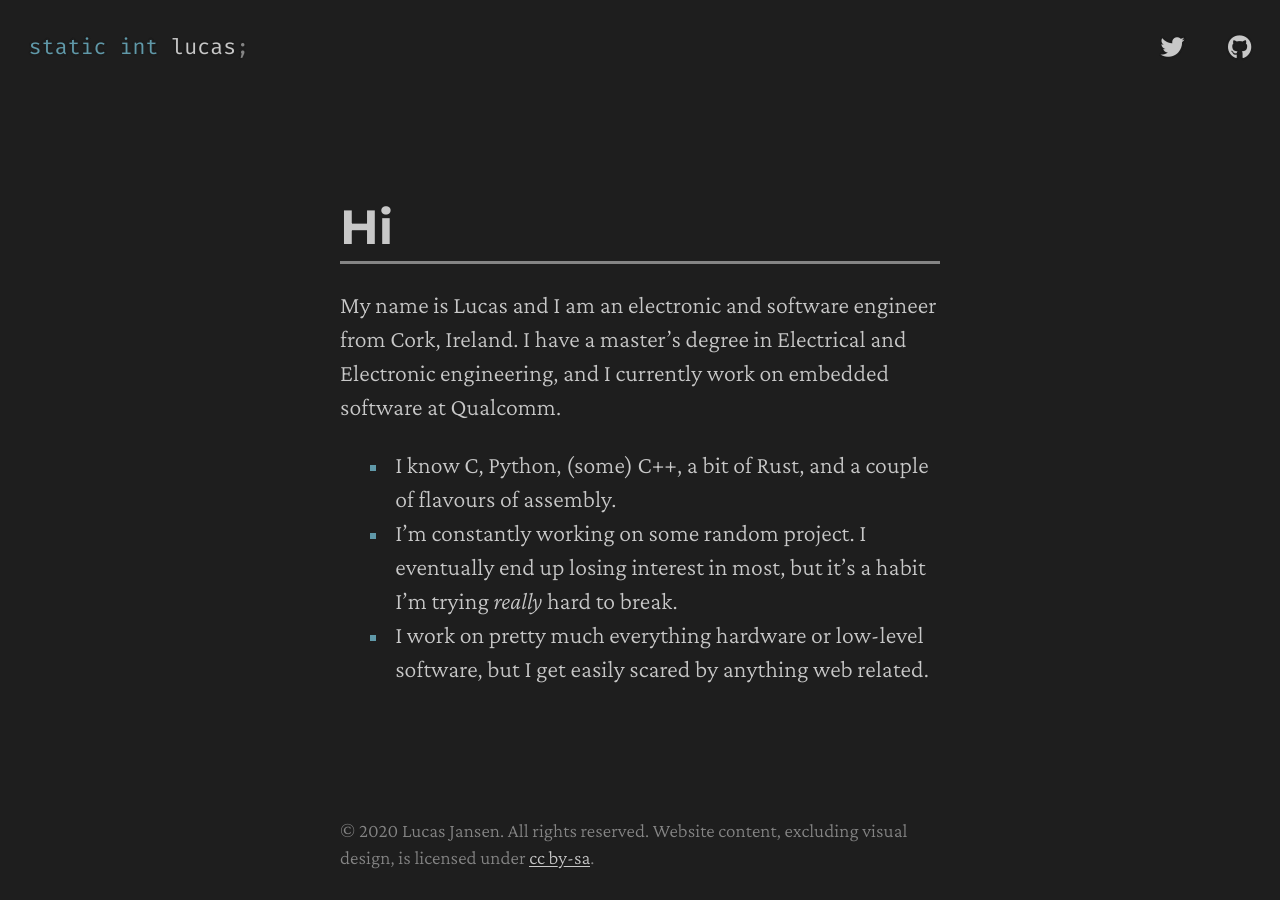
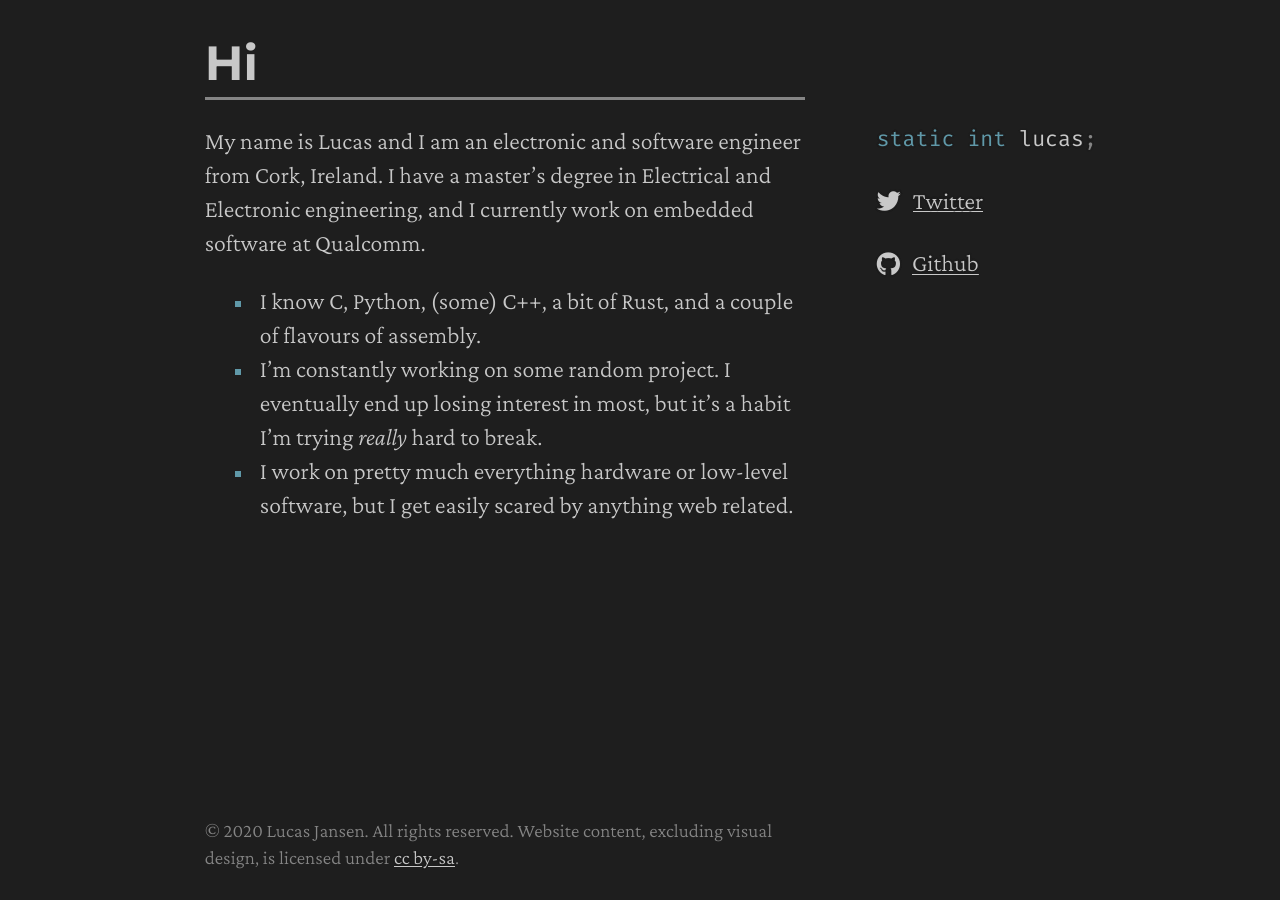
Before and after one commit to staticintlucas/staticintlucas.github.io, a Jekyll site: the page built from index.md, in a window 1280 px wide. Built offline with Jekyll 4.4.1, drawn with Linux system fonts in a browser that asks for light colours; nearby versions of some CDN libraries; our own code applies the rules of GitHub Pages for plain Markdown files.

Commit message:
Switch main nav to use a sidebar on large viewports

```diff
--- a/_includes/nav.html
+++ b/_includes/nav.html
@@ -7,8 +7,8 @@
                 are apparently not supported in HTML, only in Markdown -->
             <!-- <li><a href="/" class="title">{% highlight c %}static int lucas;{% endhighlight %}</a> -->
             <li><a href="/" class="title"><span class="highlight"><code class="language-c" data-lang="c"><span class="k">static</span> <span class="kt">int</span> <span class="n">lucas</span><span class="p">;</span></code></span></a>
-            <li><a href="https://twitter.com/staticintlucas"><i class="fab fa-twitter"></i></a>
-            <li><a href="https://github.com/staticintlucas"><i class="fab fa-github"></i></a>
+            <li><a href="https://twitter.com/staticintlucas"><i class="fab fa-twitter"></i>&ensp;<u>Twitter</u></a>
+            <li><a href="https://github.com/staticintlucas"><i class="fab fa-github"></i>&ensp;<u>Github</u></a>
         </ul>
     </nav>
 </header>
--- a/_layouts/default.html
+++ b/_layouts/default.html
@@ -9,9 +9,11 @@ layout: compress-html
     </head>
     <body>
         {% include nav.html %}
-        <article>
-            {{ content }}
-        </article>
-        {% include footer.html %}
+        <main>
+            <article>
+                {{ content }}
+            </article>
+            {% include footer.html %}
+        </main>
     </body>
 </html>
--- a/_sass/main.scss
+++ b/_sass/main.scss
@@ -19,16 +19,12 @@ body {
     display: flex;
     flex-direction: column;
     align-items: center;
-    justify-content: space-between;
+    justify-content: flex-start;
 
-    >* {
-        width: 100%;
-        max-width: $max-content-width;
-        margin-bottom: $v-spacing;
-
-        &:last-child {
-            margin-bottom: 0;
-        }
+    @include large {
+        flex-direction: row-reverse;
+        align-items: stretch;
+        justify-content: center;
     }
 
     ::selection {
@@ -38,15 +34,33 @@ body {
     }
 
     >header {
-        max-width: $max-body-width;
+        width: 100%;
+        margin-bottom: $v-spacing;
+
+        @include large {
+            width: auto;
+            margin: $sidebar-v-spacing 0 $sidebar-v-spacing $sidebar-spacing;
+
+        }
     }
+}
 
-    >footer {
-        font-size: $footer-font-size;
-        color: $greyed-out;
+main {
+    display: flex;
+    flex-direction: column;
+    flex-grow: 1;
+    align-items: center;
+    width: 100%;
+    max-width: $max-content-width;
+
+    >article, footer {
+        width: 100%;
     }
 
     >article {
+        flex-grow: 1;
+        margin-bottom: $v-spacing;
+
         :first-child {
             margin-top: 0;
         }
@@ -54,6 +68,11 @@ body {
         :last-child {
             margin-bottom: 0;
         }
+    }
+
+    >footer {
+        font-size: $footer-font-size;
+        color: $greyed-out;
     }
 }
 
@@ -63,9 +82,15 @@ header>nav {
     ul{
         list-style: none;
         display: flex;
+        flex-direction: row;
         align-items: baseline;
         flex-wrap: wrap;
         margin: (-$inline-v-spacing / 2) (-$h-spacing / 2);
+
+        @include large {
+            flex-direction: column;
+            align-items: flex-start;
+        }
 
         &, & li {
             padding-left: 0;
@@ -76,16 +101,18 @@ header>nav {
 
             &:first-child {
                 margin-right: auto;
+
+                @include mobile {
+                    width: 100%;
+                }
             }
         }
 
         a {
-            white-space: nowrap;
             background: none;
         }
 
         a.title {
-
             code {
                 background: transparent;
                 font-size: $title-font-size;
@@ -104,7 +131,7 @@ header>nav {
 }
 
 p, form, h1, h2, h3, h4, h5, h6, ul, ol, div.highlighter-rouge, table, blockquote, hr {
-    margin: 0 auto $paragraph-spacing;
+    margin: 0 0 $paragraph-spacing;
 }
 
 h1, h2, h3, h4, h5, h6 {
@@ -185,7 +212,7 @@ ol {
     list-style-type: decimal;
 }
 
-a {
+a, a u {
     color: $foreground;
     text-decoration: none;
     box-decoration-break: clone;
@@ -317,9 +344,3 @@ hr {
 .fa, .fab, .fad, .fal, .far, .fas {
     vertical-align: -0.075em;
 }
-
-@media all and (max-width: $header-fmt-break) {
-    header nav ul>li:first-child {
-        width: 100%;
-    }
-}
--- a/_sass/variables.scss
+++ b/_sass/variables.scss
@@ -82,7 +82,19 @@ $code-v-spacing: 0.5 * $font-size;
 $quote-h-spacing: 0.4 * $font-size;
 $quote-v-spacing: 0.8 * $font-size;
 
-$max-body-width: 65 * $font-size;
+$sidebar-width: 10 * $font-size;
+$sidebar-spacing: 3 * $font-size;
+$sidebar-v-spacing: 2 * $font-line-height * $font-size + $paragraph-spacing;
 $max-content-width: 25 * $font-size;
 
-$header-fmt-break: 25 * $font-size;
+@mixin mobile {
+    @media (max-width: 25 * $font-size) {
+        @content;
+    }
+}
+
+@mixin large {
+    @media (min-width: $max-content-width + 2 * ($body-spacing + $sidebar-spacing) + $sidebar-width) {
+        @content;
+    }
+}
```
